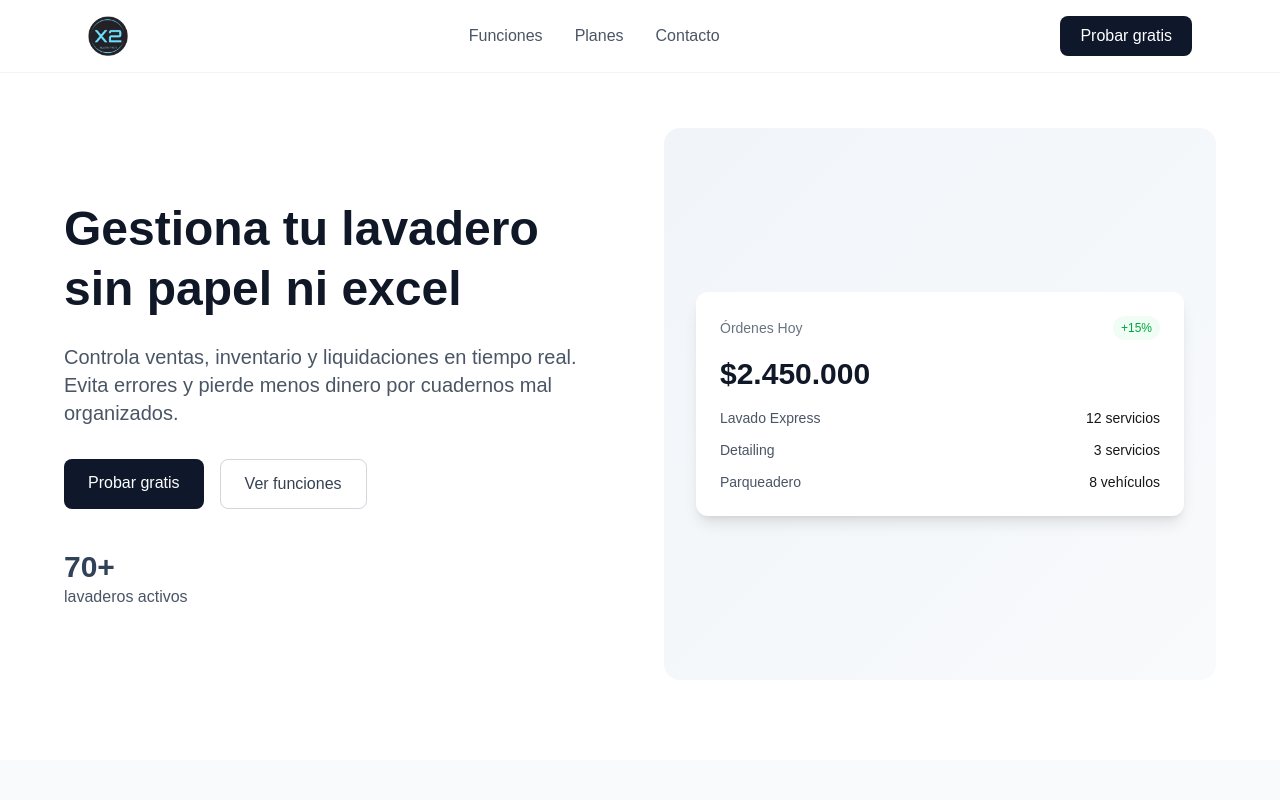
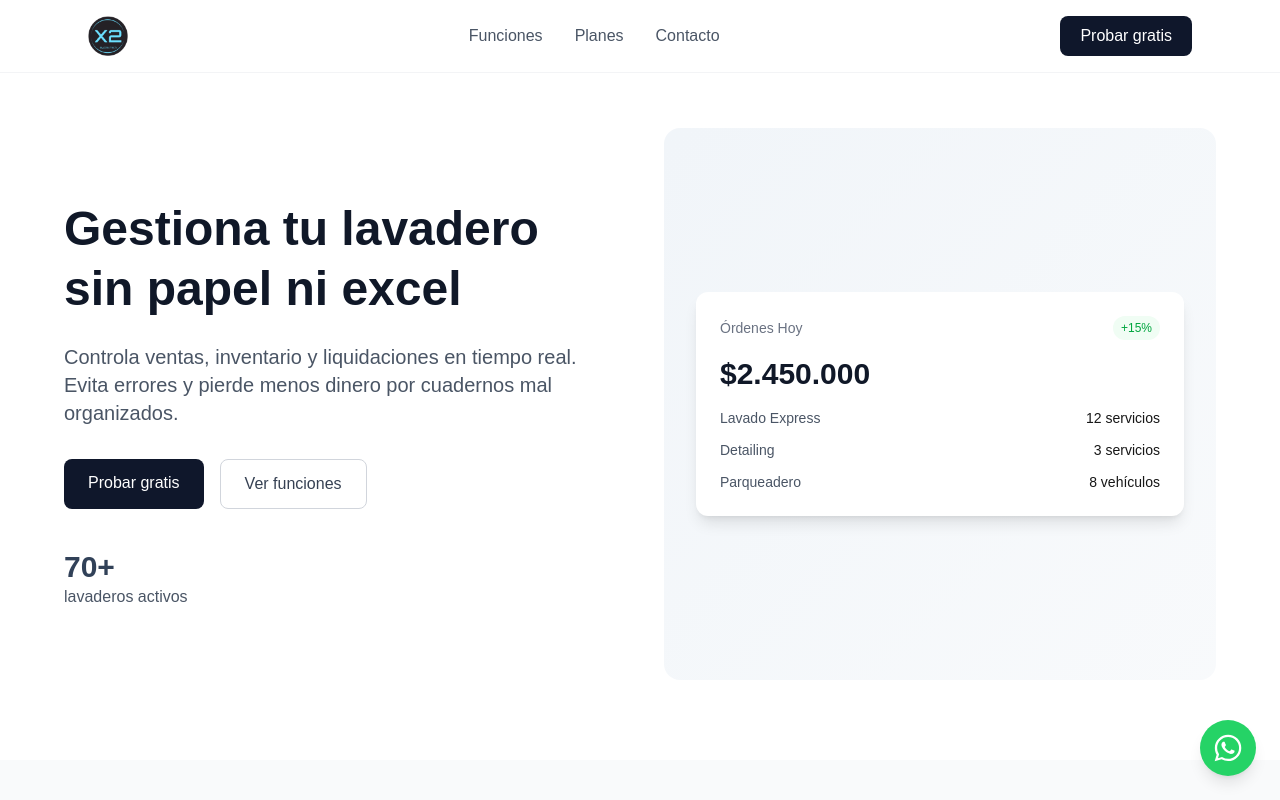
Before and after one commit to jorke11/web-page-x2, a Next.js app: page / in a window 1280 px wide. Shown: the top 800 px of the page. Built offline with nearby package versions, Linux system fonts and the light colour scheme.

Commit message:
add button whatsap

```diff
--- a/src/app/page.tsx
+++ b/src/app/page.tsx
@@ -1,6 +1,7 @@
 'use client';
 
 import { useState } from 'react';
+import WhatsAppFloat from '@/components/WhatsAppFloat';
 
 export default function Home() {
   const [formData, setFormData] = useState({
@@ -482,6 +483,7 @@ export default function Home() {
           </div>
         </div>
       </footer>
+      <WhatsAppFloat />
     </div>
   );
 }
--- /dev/null
+++ b/src/components/WhatsAppFloat.tsx
@@ -0,0 +1,19 @@
+export default function WhatsAppFloat() {
+  return (
+    <a
+      href="https://wa.me/573104864748"
+      target="_blank"
+      rel="noopener noreferrer"
+      aria-label="Escríbenos por WhatsApp"
+      className="fixed bottom-6 right-6 z-50 flex h-14 w-14 items-center justify-center rounded-full bg-[#25D366] shadow-lg transition-transform hover:scale-110"
+    >
+      <svg
+        viewBox="0 0 24 24"
+        className="h-8 w-8 fill-white"
+        aria-hidden="true"
+      >
+        <path d="M12.04 2C6.58 2 2.13 6.45 2.13 11.91c0 1.87.5 3.62 1.37 5.13L2 22l5.14-1.47a9.85 9.85 0 0 0 4.9 1.31h.01c5.46 0 9.91-4.45 9.91-9.91 0-2.65-1.03-5.14-2.9-7.01A9.82 9.82 0 0 0 12.04 2Zm0 18.09h-.01a8.2 8.2 0 0 1-4.19-1.15l-.3-.18-3.05.87.82-2.97-.2-.31a8.2 8.2 0 0 1-1.26-4.44c0-4.53 3.69-8.22 8.22-8.22 2.2 0 4.26.86 5.81 2.41a8.16 8.16 0 0 1 2.41 5.82c0 4.53-3.69 8.17-8.25 8.17Zm4.51-6.16c-.25-.12-1.46-.72-1.68-.8-.23-.08-.39-.12-.56.13-.16.24-.64.8-.78.96-.14.16-.29.18-.53.06-.25-.12-1.04-.38-1.98-1.22-.73-.65-1.23-1.46-1.37-1.7-.14-.25-.02-.38.11-.5.11-.11.25-.29.37-.43.12-.14.16-.24.24-.4.08-.16.04-.3-.02-.43-.06-.12-.56-1.34-.76-1.84-.2-.48-.4-.42-.56-.42h-.48c-.16 0-.42.06-.64.3-.22.24-.84.82-.84 2s.86 2.32.98 2.48c.12.16 1.7 2.6 4.13 3.64.58.25 1.03.4 1.38.51.58.18 1.11.16 1.53.1.47-.07 1.46-.6 1.66-1.17.2-.58.2-1.07.14-1.17-.06-.1-.22-.16-.47-.28Z" />
+      </svg>
+    </a>
+  );
+}
```
